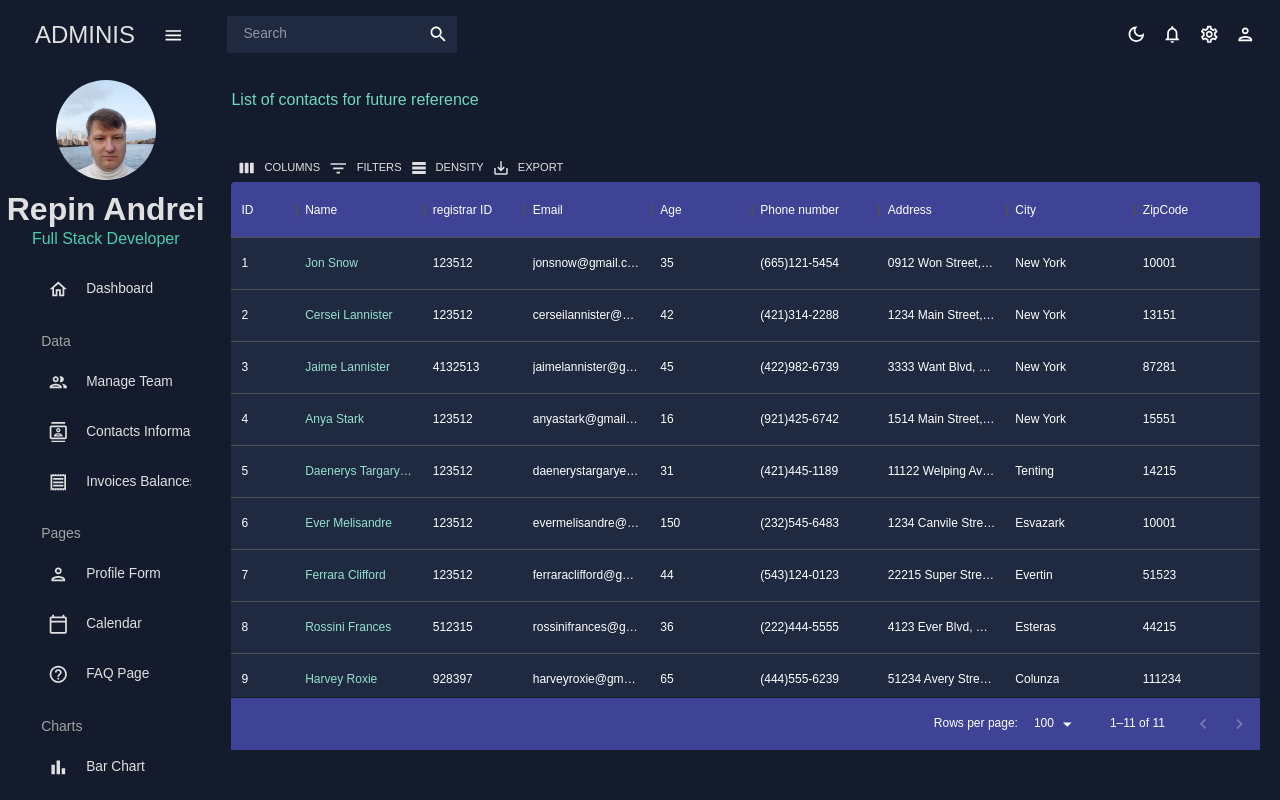
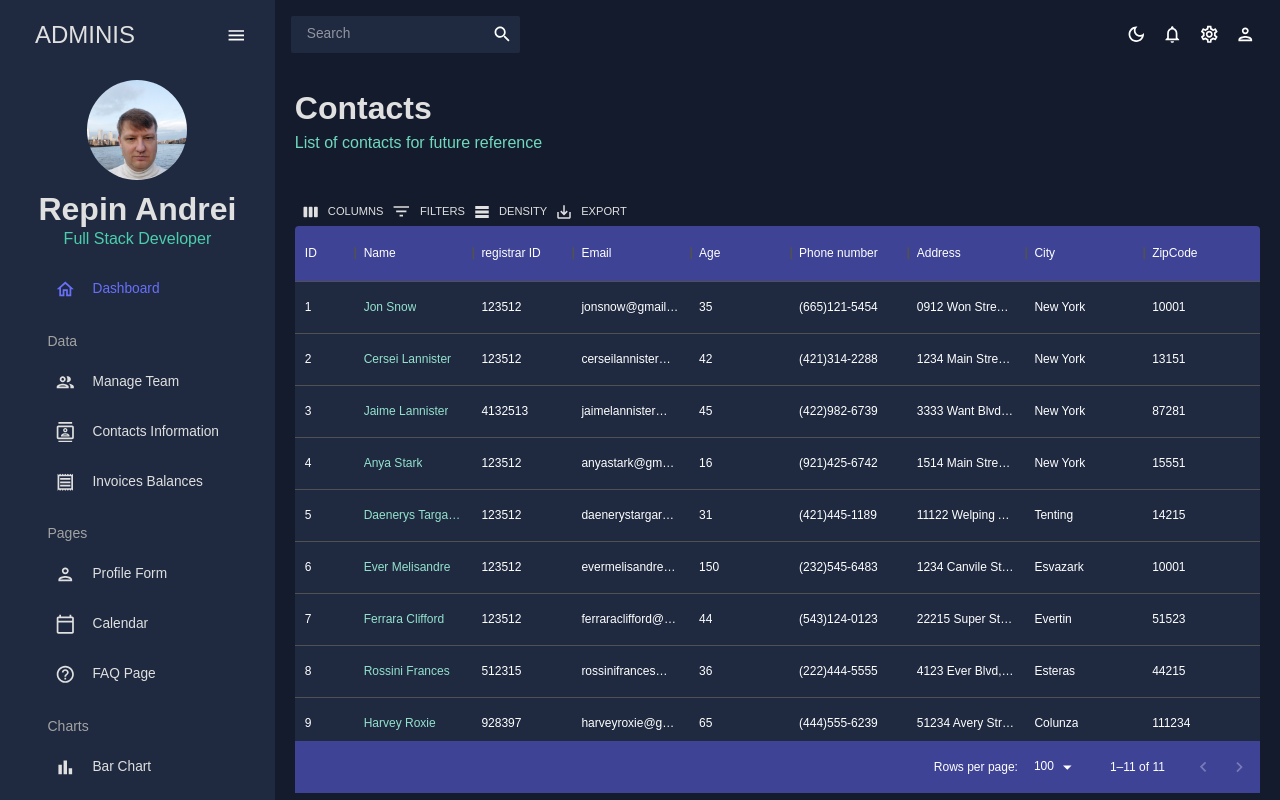
Before and after one commit to RA404/dashboard, a React (Create React App) app: page /contacts in a window 1280 px wide. Shown: the top 800 px of the page. Built offline with nearby package versions, Linux system fonts and the light colour scheme.

Commit message:
fix side bar styles(width, hover and active element) and menu item use react routers now

```diff
--- a/package.json
+++ b/package.json
@@ -25,7 +25,7 @@
     "formik": "^2.2.9",
     "react": "^18.2.0",
     "react-dom": "^18.2.0",
-    "react-pro-sidebar": "^1.0.0-alpha.6",
+    "react-pro-sidebar": "^1.0.0-alpha.9",
     "react-router-dom": "^6.4.2",
     "react-scripts": "5.0.1",
     "web-vitals": "^2.1.4",
--- a/src/scenes/contacts/index.jsx
+++ b/src/scenes/contacts/index.jsx
@@ -34,7 +34,7 @@ const Contacts = () => {
   return (
     <Box m="20px">
       <Header
-        Title="Contacts"
+        title="Contacts"
         subtitle="List of contacts for future reference"
       />
       <Box
--- a/src/scenes/global/Sidebar.jsx
+++ b/src/scenes/global/Sidebar.jsx
@@ -1,7 +1,7 @@
 import { useState } from "react";
+import { Link } from "react-router-dom";
 import { ProSidebarProvider, Menu, MenuItem } from "react-pro-sidebar";
 import { Box, IconButton, Typography, useTheme } from "@mui/material";
-//import { Link } from "react-router-dom";
 import { tokens } from "../../theme";
 import HomeOutlinedIcon from "@mui/icons-material/HomeOutlined";
 import PeopleOutlinedIcon from "@mui/icons-material/PeopleOutlined";
@@ -17,23 +17,23 @@ import MenuOutlinedIcon from "@mui/icons-material/MenuOutlined";
 import MapOutlinedIcon from "@mui/icons-material/MapOutlined";
 import userProfilePhoto from "../../assets/user-photo.jpg";
 
+
 const Item = ({ title, to, icon, selected, setSelected }) => {
   const theme = useTheme();
   const colors = tokens(theme.palette.mode);
+
   return (
       <MenuItem
         active={selected === title}
-      style={{
-        color: colors.gray[100],
-      }}
         onClick={() => setSelected(title)}
         icon={icon}
-      // routerLink={<Link to={to} />}
-      href={to}
+        routerLink={<Link to={to} />}
+        style={{
+          color: selected === title ? "#6870fa" : colors.gray[100],
+          backgroundColor: "transparent",
+        }}
       >
-
         <Typography>{title}</Typography>
-        {/* <Link to={to}></Link> */}
       </MenuItem>
   );
 };
@@ -47,15 +47,11 @@ const Sidebar = () => {
   return (
     <ProSidebarProvider collapsed={isCollapsed}>
       <Menu
+        style={{
+          width: isCollapsed ? "80px" : "350px",
+          backgroundColor: colors.primary[400],
+        }}
         icon="square"
-        renderMenuItemStyles={(active) => ({
-          ".menu-anchor": {
-            "&:hover": {
-              backgroundColor: "#868dfb",
-            },
-            backgroundColor: active ? "transparent" : "#eecef9",
-          },
-        })}
       >
         {/* LOGO AND MENU ICON */}
         <MenuItem
--- a/src/scenes/invoices/index.jsx
+++ b/src/scenes/invoices/index.jsx
@@ -33,7 +33,7 @@ const Invoices = () => {
 
   return (
     <Box m="20px">
-      <Header Title="Invoices" subtitle="List of Invoice Balances" />
+      <Header title="Invoices" subtitle="List of Invoice Balances" />
       <Box
         m="40px 0 0 0"
         height="75vh"
--- a/src/scenes/team/index.jsx
+++ b/src/scenes/team/index.jsx
@@ -61,7 +61,7 @@ const Team = () => {
 
   return (
     <Box m="20px">
-      <Header Title="Team" subtitle="Managing the team member" />
+      <Header title="Team" subtitle="Managing the team member" />
       <Box
         m="40px 0 0 0"
         height="75vh"
```
Also changed, not shown: 1 other file (tests, documents, lock files or other folders). Lines whose indentation alone changed are shown as unchanged.
